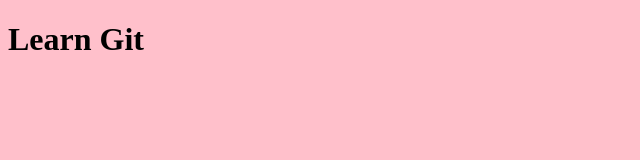
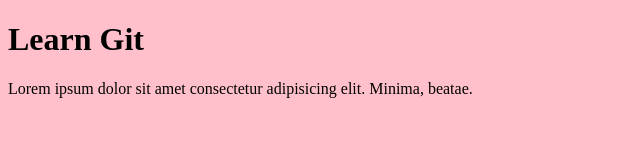
Before and after one commit to gabdykalyk/learnGit, a plain HTML site: page index.html in a window 1280 px wide. Shown: the whole page, without its empty margins (0-640 px from the left). Drawn offline with Linux system fonts and the light colour scheme.

Commit message:
add notification

```diff
--- a/index.html
+++ b/index.html
@@ -8,5 +8,6 @@
 </head>
 <body>
     <h1>Learn Git</h1>
+    <p>Lorem ipsum dolor sit amet consectetur adipisicing elit. Minima, beatae.</p>
 </body>
 </html>
```
